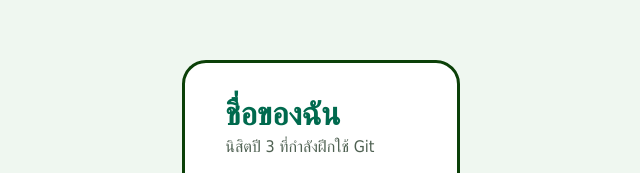
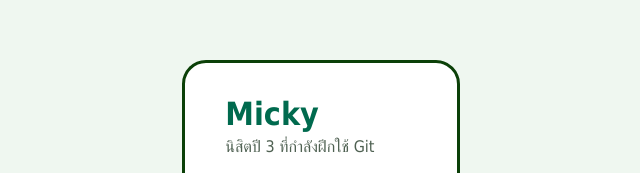
Before and after one commit to Draymaroon/my-profile, a plain HTML site: page index.html in a window 1280 px wide. Shown: the part 180-353 px from the top of the page, without its empty margins (319-959 px from the left). Drawn offline with Linux system fonts and the light colour scheme.

Commit message:
Add my name and intro

```diff
--- a/index.html
+++ b/index.html
@@ -8,7 +8,7 @@
 </head>
 <body>
   <main class="card">
-    <h1>ชื่อของฉัน</h1>
+    <h1>Micky</h1>
     <p class="tagline">นิสิตปี 3 ที่กำลังฝึกใช้ Git</p>
 
     <h2>เกี่ยวกับฉัน</h2>
```
Also changed, not shown: 1 other file.
